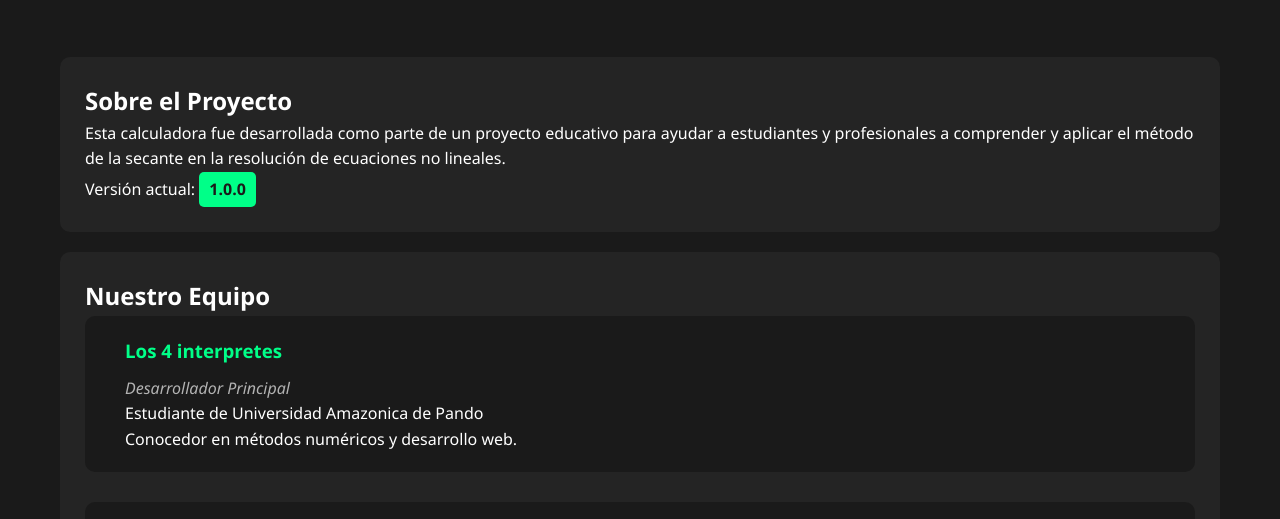
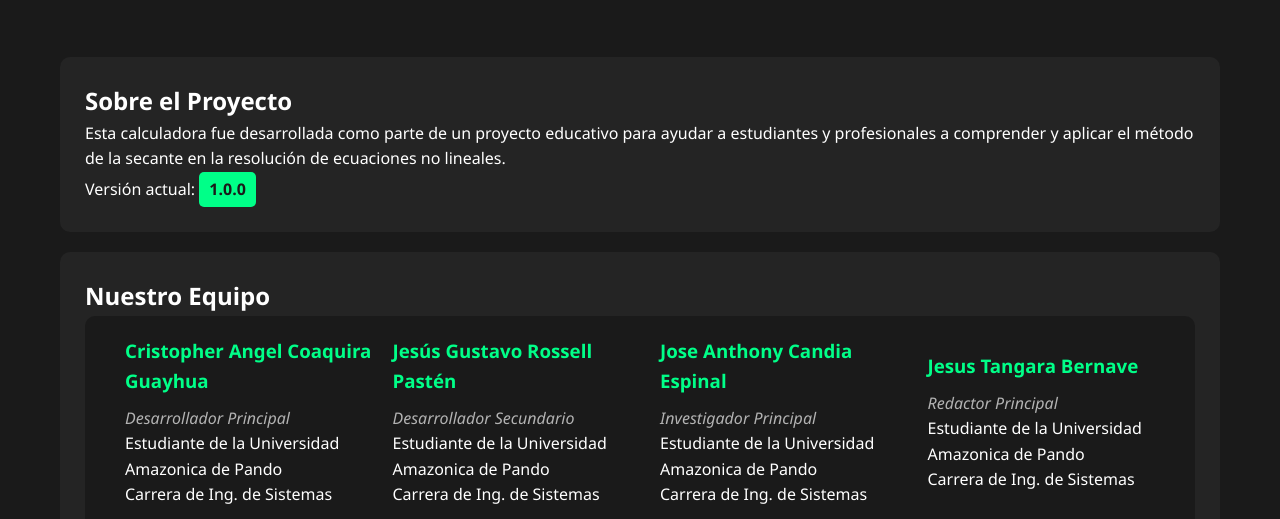
Before and after one commit to Arcangel019/Metodos-numericos-proyecto, a plain HTML site: page Intento 2/about.html in a window 1280 px wide. Shown: the part 234-753 px from the top of the page. Drawn offline with Linux system fonts and the light colour scheme.

Commit message:
Update about.html
Roles de participantes añadidos

```diff
--- a/Intento 2/about.html
+++ b/Intento 2/about.html
@@ -27,15 +27,33 @@
             <p>Versión actual: <span class="version-info">1.0.0</span></p>
         </div>
 
-        <div class="team-section">
+                <div class="team-section">
             <h2>Nuestro Equipo</h2>
             <div class="team-member">
                 <div class="member-info">
                     <!-- aqui hay que hacer el listado de los integrantes del grupo y su labor -->
-                    <h3>Los 4 interpretes</h3>
+                    <h3>Cristopher Angel Coaquira Guayhua</h3>
                     <p class="member-role">Desarrollador Principal</p>
-                    <p>Estudiante de Universidad Amazonica de Pando</p>
-                    <p>Conocedor en métodos numéricos y desarrollo web.</p>
+                    <p>Estudiante de la Universidad Amazonica de Pando</p>
+                    <p>Carrera de Ing. de Sistemas</p>
+                </div>
+				 <div class="member-info">
+                    <h3>Jesús Gustavo Rossell Pastén</h3>
+                    <p class="member-role">Desarrollador Secundario</p>
+                    <p>Estudiante de la Universidad Amazonica de Pando</p>
+                    <p>Carrera de Ing. de Sistemas</p>
+                </div>
+				<div class="member-info">
+                    <h3>Jose Anthony Candia Espinal</h3>
+                    <p class="member-role">Investigador Principal</p>
+                    <p>Estudiante de la Universidad Amazonica de Pando</p>
+                    <p>Carrera de Ing. de Sistemas</p>
+                </div>
+				<div class="member-info">
+                    <h3>Jesus Tangara Bernave</h3>
+                    <p class="member-role">Redactor Principal</p>
+                    <p>Estudiante de la Universidad Amazonica de Pando</p>
+                    <p>Carrera de Ing. de Sistemas</p>
                 </div>
             </div>
 
```
